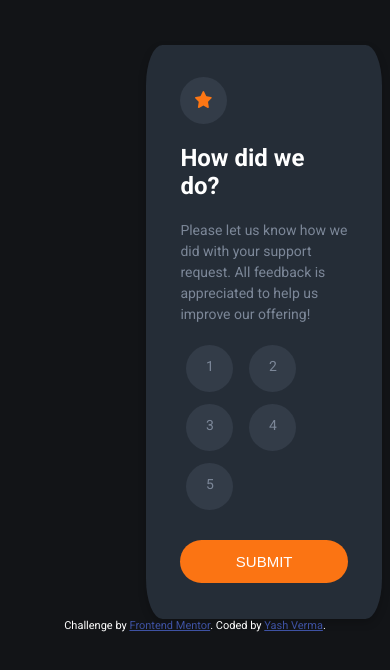
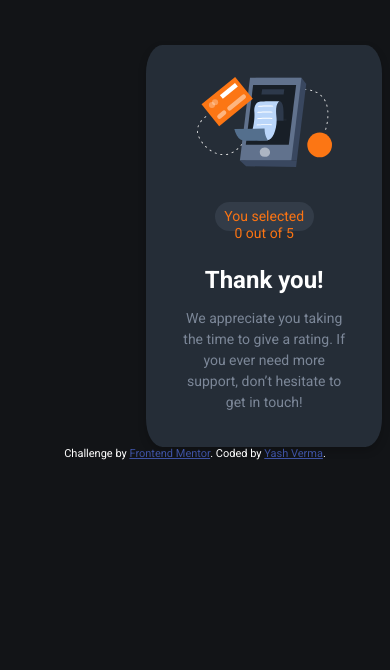
Before and after one commit to yash1699/interactive-rating-component-main, a plain HTML site: page index.html in a window 390 px wide. Both pictures are taken after a click on the button "SUBMIT". Drawn offline with Linux system fonts and the light colour scheme.

Commit message:
adding thank you card and mobile responsiveness

```diff
--- a/index.html
+++ b/index.html
@@ -2,7 +2,7 @@
 <html lang="en">
 <head>
   <meta charset="UTF-8">
-  <meta name="viewport" content="width=device-width, initial-scale=1.0"> <!-- displays site properly based on user's device -->
+  <meta name="viewport" content="width=device-width, initial-scale=1"> <!-- displays site properly based on user's device -->
 
   <link rel="icon" type="image/png" sizes="32x32" href="./images/favicon-32x32.png">
   <link rel="stylesheet" href="style.css">
@@ -18,7 +18,7 @@
 
   <!-- Rating state start -->
 
-  <div class="card">
+  <div id="rating-card" class="card">
     <div class="container">
       <span class="dot"><img class="star" src="./images/icon-star.svg" alt="icon-star.svg"></span>
       <h2>How did we do?</h2>
@@ -30,7 +30,7 @@
       <span id="4" class="dot hover-effect" onclick="selectRating(4)"><p>4</p></span>
       <span id="5" class="dot hover-effect" onclick="selectRating(5)"><p>5</p></span>
 
-      <button class="btn">SUBMIT</button>
+      <button class="btn" onclick="submitRating()">SUBMIT</button>
 
     </div>
   </div>
@@ -39,12 +39,19 @@
 
   <!-- Thank you state start -->
 
-  <!-- You selected Add rating here out of 5
+  <div id="thank-you-card" class="card ">
+    <div class="container flex-center">
+      <img id="thank-you-img" src="./images/illustration-thank-you.svg" alt="illustration-thank-you.svg">
+      <span id="rating">
+      </span>
 
-  Thank you!
+      <h2 style="text-align: center; margin-top: 35px; margin-bottom: 0px;">Thank you!</h2>
 
-  We appreciate you taking the time to give a rating. If you ever need more support,
-  don’t hesitate to get in touch! -->
+      <p style="text-align: center;">We appreciate you taking the time to give a rating. If you ever need more support,
+        don’t hesitate to get in touch!</p>
+
+    </div>
+  </div>
 
   <!-- Thank you state end -->
 
--- a/index.js
+++ b/index.js
@@ -11,3 +11,14 @@ function selectRating(value) {
     rating.style.backgroundColor = "hsl(217, 12%, 63%)";
     currentSelected = value;
 }
+
+function submitRating() {
+    const ratingCard = document.getElementById('rating-card');
+    const thankYouCard = document.getElementById('thank-you-card');
+    const span = document.getElementById('rating');
+
+    span.innerHTML = `You selected ${currentSelected} out of 5`;
+
+    ratingCard.style.display = "none";
+    thankYouCard.style.display = "flex";
+}
--- a/style.css
+++ b/style.css
@@ -61,6 +61,12 @@ p{
     padding: 2px 16px;
 }
 
+.flex-center {
+    display: flex;
+    justify-content: center;
+    flex-direction: column;
+}
+
 .btn {
     margin-top: 24px;
     margin-bottom: 16px;
@@ -78,3 +84,54 @@ p{
     background-color: white;
     color: hsl(25, 97%, 53%);
 }
+
+#rating {
+    height: 17px;
+    line-height: 17px;
+    width: 52%;
+    font-size: 14px;
+    color: hsl(25, 97%, 53%);
+    font-family: 'Roboto', sans-serif;
+    background-color: hsl(213, 17%, 24%);
+    padding: 6px;
+    border-radius: 22px;
+    margin: auto;
+    margin-top: 35px;
+    display: inline-block;
+    text-align: center;
+}
+
+#thank-you-card {
+    display: none;
+    justify-content: center;
+}
+
+#thank-you-img {
+    display: block;
+    margin: auto;
+    height: 90px;
+    width: 135px;
+}
+
+@media screen and (max-width: 376px) {
+    .card {
+        max-width: 306px;
+        padding: 12px;
+        margin-left: 3.5%;
+        margin-top: 39%
+    }
+
+    .hover-effect {
+        margin: 4px;
+        margin-top: 15px;
+    }
+
+    .dot {
+        height: 30px;
+        width: 30px;
+    }
+
+    #rating{
+        width: 60%;
+    }
+}
```
